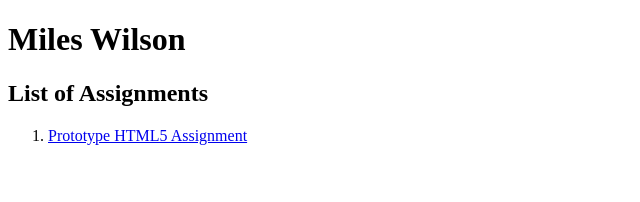
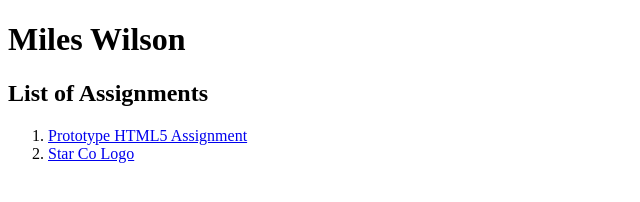
Before and after one commit to betonpletWilson/ifsc-1310, a plain HTML site: page index.html in a window 1280 px wide. Shown: the whole page, without its empty margins (0-640 px from the left). Drawn offline with Linux system fonts and the light colour scheme.

Commit message:
Update index.html

```diff
--- a/index.html
+++ b/index.html
@@ -15,6 +15,7 @@
   <h2>List of Assignments</h2>
   <ol>
     <li> <a href="prototype-html5-assignment.html">Prototype HTML5 Assignment</a></li>
+    <li> <a href="starcologo.png">Star Co Logo</a></li>
   </ol>
 </body>
 </html>
```
